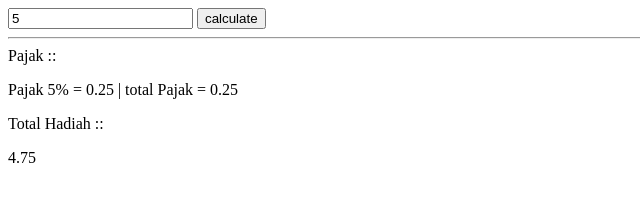
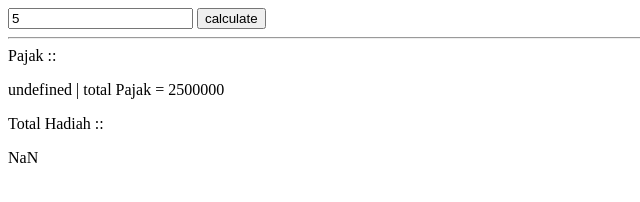
Before and after one commit to randynetworks/simple_pph_pasal_21, a plain HTML site: page index.html in a window 1280 px wide. Both pictures are taken after typing "5" into the empty fields and a click on the button "calculate". Shown: the full height of the page, 0-640 px from the left. Drawn offline with Linux system fonts and the light colour scheme.

Commit message:
feat: versi 2.1 done

```diff
--- a/index.html
+++ b/index.html
@@ -13,14 +13,15 @@ Total Hadiah ::<p id="result"></p>
 
 
 <script>
-    let input = document.getElementById("input")
+    let input = document.getElementById("input").value
     let calc = document.getElementById("calc")
     let pajak = document.getElementById("pajak")
     let result = document.getElementById("result")
+
     let pajakLima = 50000000 * 0.05, pajakLimaBelas = 0,pajakDuaLima  = 0 , pajakTigaPuluh = 0, cetakPajak, pajakAkhir
 
     calc.addEventListener("click", () => {
-        let hadiah = parseInt(input.value)
+        let hadiah = parseInt(input)
         if ( hadiah <= 50000000 ) {
             pajakLima = hadiah * 0.05
             cetakPajak = `Pajak 5% = ${pajakLima}`
```
